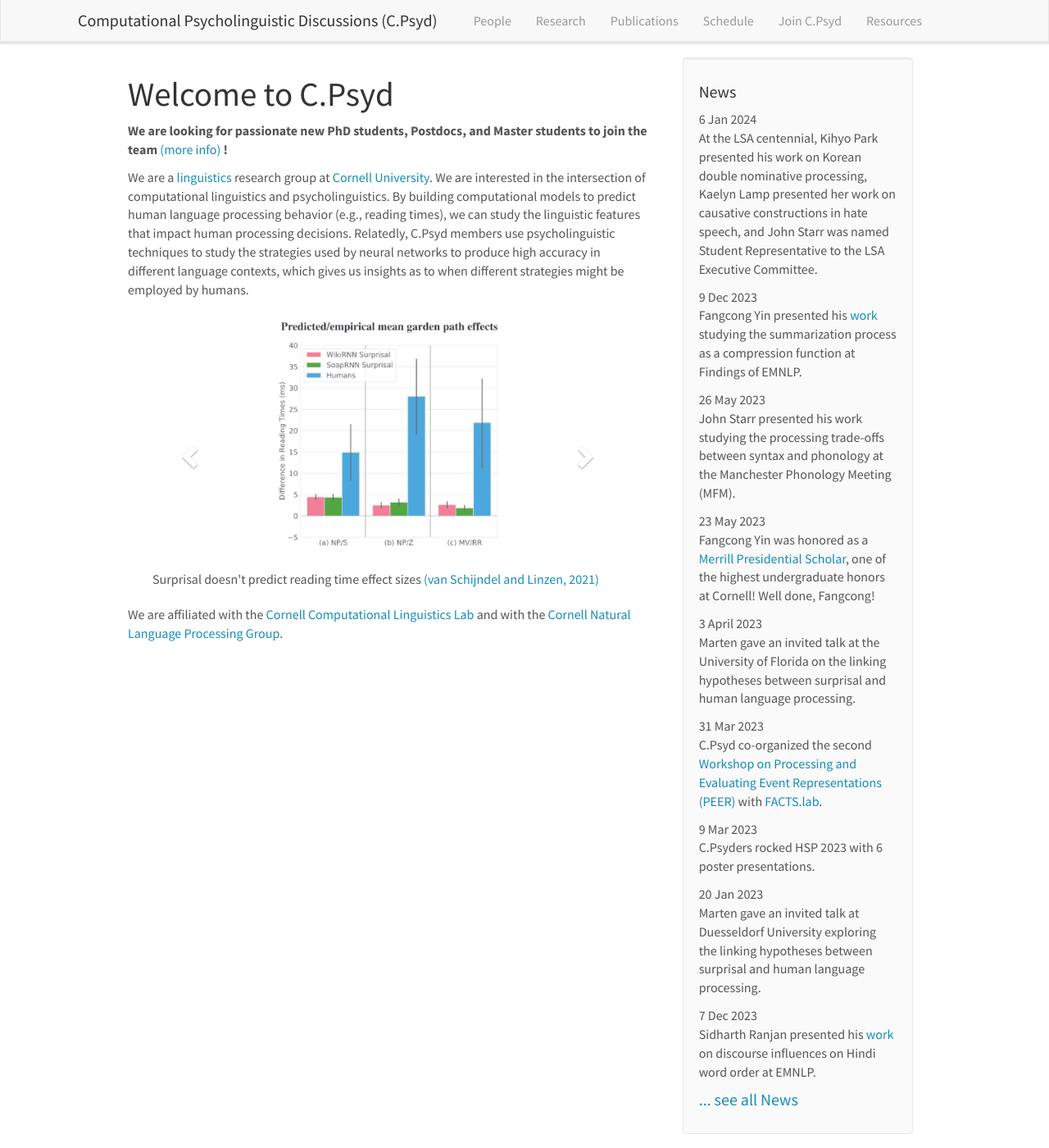
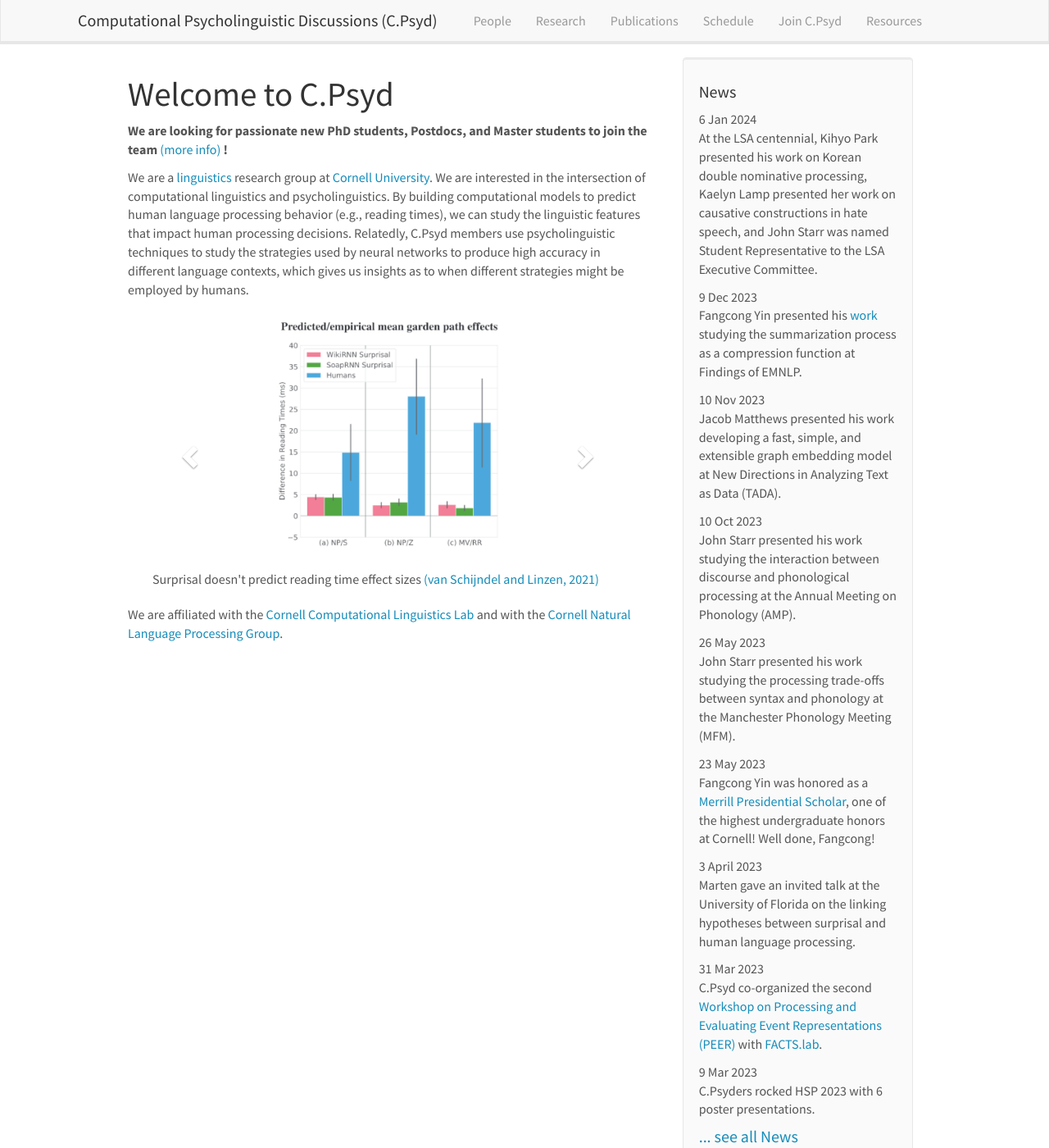
Before and after one commit to C-Psyd/c-psyd.github.io, a Jekyll site: the page built from _pages/home.md, in a window 1280 px wide and 1400 px high. Shown: the whole window at 82% size. Built offline with Jekyll 4.4.1, drawn with Linux system fonts in a browser that asks for light colours; nearby versions of some CDN libraries.

Commit message:
Update news.yml

```diff
--- a/_data/news.yml
+++ b/_data/news.yml
@@ -3,6 +3,12 @@
 
 - date: 9 Dec 2023
   headline: Fangcong Yin presented his <a href="https://aclanthology.org/2023.findings-emnlp.532.pdf">work</a> studying the summarization process as a compression function at Findings of EMNLP.
+
+- date: 10 Nov 2023
+  headline: Jacob Matthews presented his work developing a fast, simple, and extensible graph embedding model at New Directions in Analyzing Text as Data (TADA).
+
+- date: 10 Oct 2023
+  headline: John Starr presented his work studying the interaction between discourse and phonological processing at the Annual Meeting on Phonology (AMP).
 
 - date: 26 May 2023
   headline: John Starr presented his work studying the processing trade-offs between syntax and phonology at the Manchester Phonology Meeting (MFM).
```
